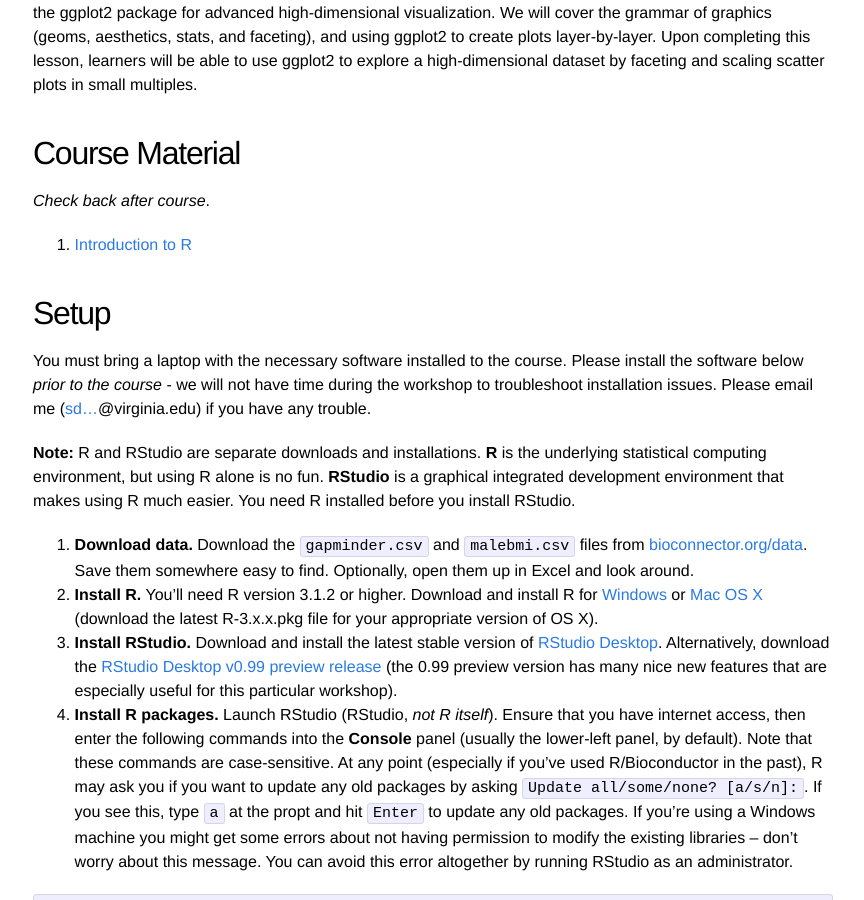
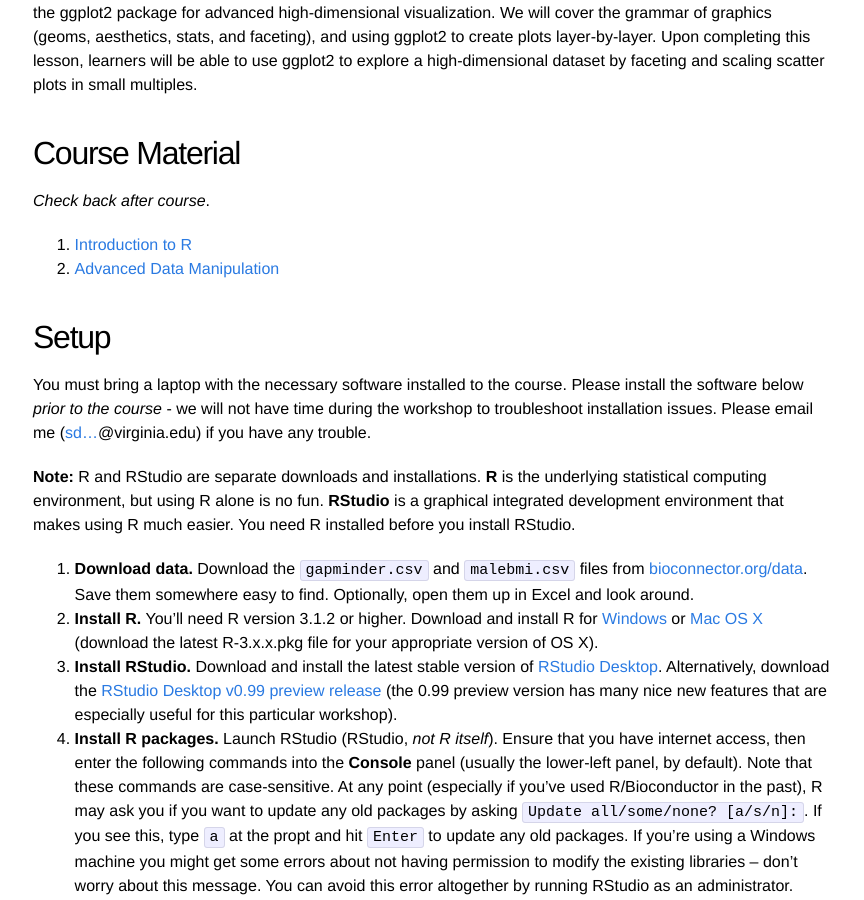
Before and after one commit to bioconnector/workshops2015, a Jekyll site: the page built from ws-r-series.md, in a window 1280 px wide and 900 px high, scrolled down 1613 px. Shown: the whole window, without its empty margins (207-1071 px from the left). Built offline with Jekyll 4.4.1, drawn with Linux system fonts in a browser that asks for light colours; Markdown is read by kramdown in place of the engine named in the settings.

Commit message:
link to manip material

```diff
--- a/ws-r-series.md
+++ b/ws-r-series.md
@@ -49,10 +49,10 @@
 _Check back after course_.
 
 1. [Introduction to R](../lessons/r/r-intro/)
+1. [Advanced Data Manipulation](../lessons/r/r-manipulation/)
 
 <!--
 1. [Introduction to R](../lessons/r/r-intro/)
-1. [Advanced Data Manipulation](../lessons/r/r-manipulation/)
 1. [Advanced Data Visualization](../lessons/r/r-viz/)
 -->
 
```
